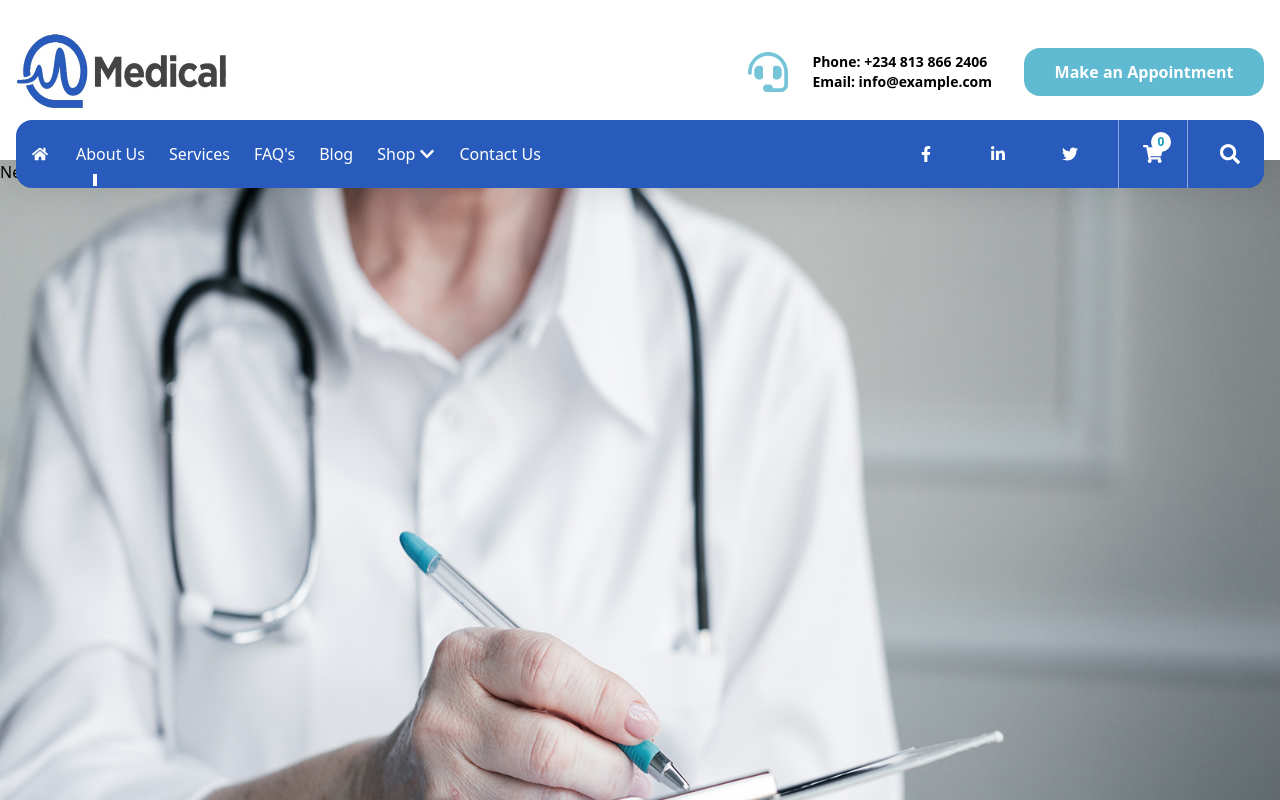
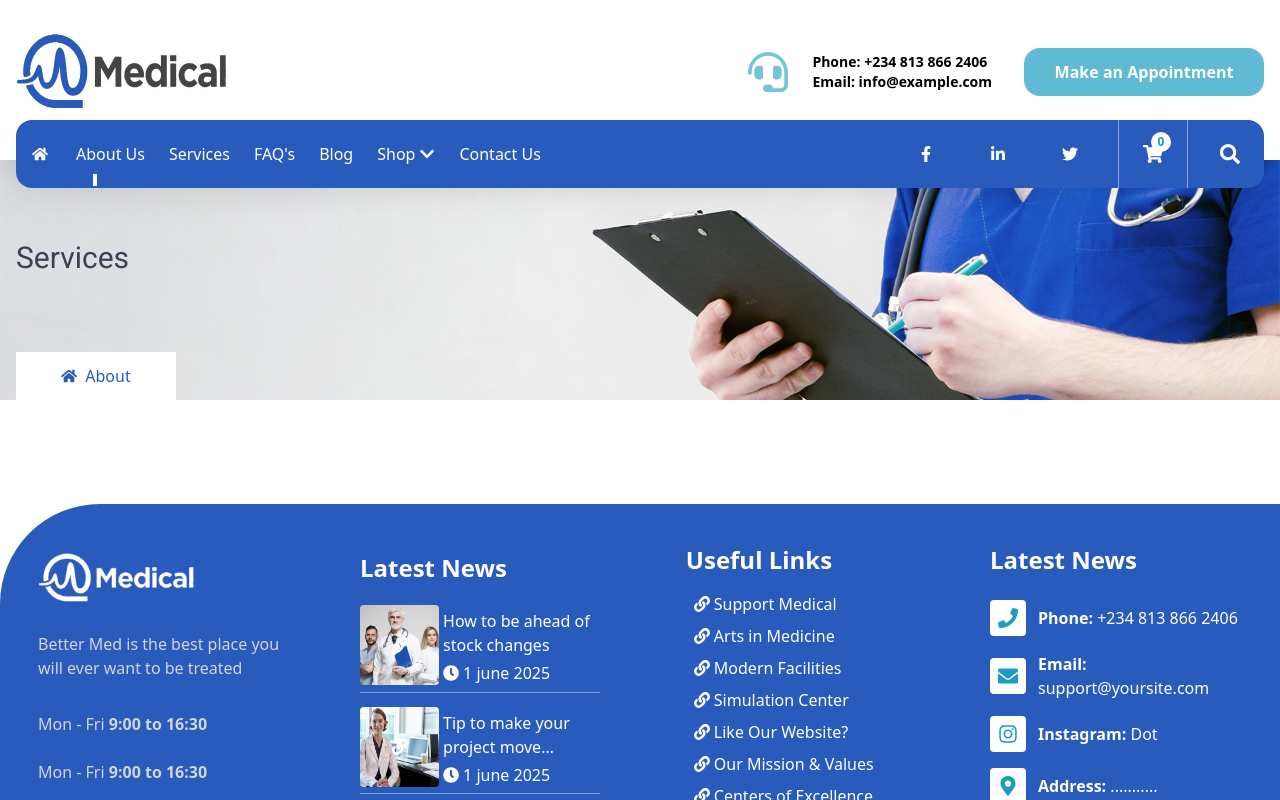
Before and after one commit to Dotuncom/Better-Med, a React (Vite) app: page /about in a window 1280 px wide. Shown: the top 800 px of the page. Built offline with nearby package versions, Linux system fonts and the light colour scheme.

Commit message:
implemented breadcrumb layout

```diff
--- a/src/components/ui/Card/TestimonialCard.tsx
+++ b/src/components/ui/Card/TestimonialCard.tsx
@@ -10,11 +10,11 @@ const TestimonialCard = ({ testimonial }: Props) => {
 
 
       <div className="flex  z-900 flex-col  items-center justify-center ">
-        <div className=" h-30 w-30  absolute  top-0 rounded-full overflow-hidden  left-1/2 -translate-x-1/2 -translate-y-1/2 flex justify-center ">
+        <div className=" h-30 w-30  absolute border border-white bg-accent  top-0 rounded-full overflow-hidden  left-1/2 -translate-x-1/2 -translate-y-1/2 flex justify-center ">
           <img
             src={testimonial.image}
             alt={testimonial.name}
-            className=" h-full w-full  z-90   bg-red-400  border-white shadow-md cover"
+            className=" h-full w-full  z-90 border border-white   bg-accent text-white  shadow-md cover"
           />
         </div>
 
--- a/src/features/home/components/CustomerRating.tsx
+++ b/src/features/home/components/CustomerRating.tsx
@@ -10,8 +10,17 @@ const CustomerRating = () => {
 
 
   return (
-    <div className="min-h-screen" style={{backgroundImage:`url(${background})`}}>
-        <div className='container flex gap-2 mx-auto  px-4'>
+    <div className="min-h-screen py-8" style={{backgroundImage:`url(${background})`}}>
+        <div className='container flex flex-col gap-2 mx-auto  space-y-4 px-4'>
+          <div className='text-center'>
+ <h3 className="text-[36px] font-Nuito font-medium text-gray-600">
+                  See what said our <span className="text-primary"> Patient and Visitors</span>
+                </h3>
+                <h5 className="tracking-5 text-[20px] ">
+                  Our goal is your complete health and wellness
+                </h5>
+          </div>
+
            <Carousel className="w-full h-full">
         <CarouselContent className='h-150 flex items-center'>
           {testimonials.map((testimonial) => (
--- a/src/features/home/components/Herosection.tsx
+++ b/src/features/home/components/Herosection.tsx
@@ -15,12 +15,8 @@ const Herosection = () => {
       className='h-105 sticky lg:min-h-screen  border-primary  bg-cover bg-center lg:py-20'
       style={{ backgroundImage: `url(${slider1})` }}
     >
-        {/* <Header
-        isMobileMenuOpen={isMobileMenuOpen}
-        toggleMobileMenu={toggleMobileMenu}
-      /> */}
 
-     <div className='max-w-7xl mx-auto lg:mt-20 pb-8  py-2 px-4'>
+     <div className='max-w-7xl mx-auto lg:mt-20z pb-8  py-2 px-4'>
       <div className='max-w-[270px] md:max-w-md lg:max-w-2xl space-y-4 rounded-br-2xl'>
 <img src={heart} alt="heart" className='w-12 h-10 lg:hidden' />
 
--- /dev/null
+++ b/src/layout/BreadCrumb.tsx
@@ -0,0 +1,24 @@
+import { FaHome } from "react-icons/fa"
+import { Link, useLocation } from "react-router-dom"
+
+const BreadCrumb = () => {
+    const location = useLocation()
+    const pathnames = location.pathname.split('/').filter(x=>x)
+
+  return (
+    <div className="flex items-center justify-center gap-2">
+        <FaHome/>
+        {pathnames.map((pathname,index)=>{
+            const routeTo = `/${pathnames.slice(0,index +1).join('/')}`
+            return(
+                <Link to={routeTo}>
+                            {pathname.charAt(0).toLocaleUpperCase() + pathname.slice(1)}
+                </Link>
+            )
+
+        })}
+    </div>
+  )
+}
+
+export default BreadCrumb
--- /dev/null
+++ b/src/layout/DynamicLayout.tsx
@@ -0,0 +1,32 @@
+import { Outlet } from 'react-router-dom'
+import slide2 from '../assets/slider3.jpg'
+import BreadCrumb from './BreadCrumb'
+
+
+const DynamicLayout = () => {
+  return (
+     <div className='relative flex flex-col space-y-80'>
+      <div className='absolute  inset-0 bg-cover flex  bg-center min-h-60' style={{backgroundImage:`url(${slide2})`}}>
+        <div className='container mx-auto px-4 pt-20 flex justify-between flex-col '>
+         <h1 className=' text-3xl text-gray-700 font-medium font-Roboto'>Services</h1>
+         <div className=' bg-white  flex items-center justify-center gap-1 min-h-12 text-baset text-primary w-40'>
+
+          <BreadCrumb/>
+        </div>
+        </div>
+
+      </div>
+
+
+      <div className='max-w-7xl px-6 flex flex-col'>
+
+        <Outlet/>
+      </div>
+  <div className=''>
+
+  </div>
+    </div>
+  )
+}
+
+export default DynamicLayout
--- a/src/layout/Footer.tsx
+++ b/src/layout/Footer.tsx
@@ -81,7 +81,7 @@ const Footer = () => {
   ];
 const currentYear:number = new Date().getFullYear()
   return (
-    <div className="min-screen w-full bg-primary rounded-tl-[100px] py-10 px-4">
+    <div className="min-screen  w-full bg-primary rounded-tl-[100px] py-10 px-4">
       <div className="grid grid-cols-1 md:grid-cols-4 place-items-center gap-8">
         <div className="max-w-[260px] min-h-90 max-h-90  flex flex-col space-y-8 text-gray-300 p-2">
           <div className="w-40 h-12">
--- a/src/layout/Header.tsx
+++ b/src/layout/Header.tsx
@@ -9,7 +9,7 @@ interface HeaderProps {
 
 const Header = ({ isMobileMenuOpen, toggleMobileMenu }: HeaderProps) => {
   return (
-    <div className="z-90 sticky  bg-white shadow-2xl w-full lg:h-40">
+    <div className="z-90 sticky   bg-white shadow-2xl w-full lg:h-40">
       <div className="container mx-auto py-2 lg:py-8 px-4">
         <div className="flex items-center justify-between">
           <div className="w-54 h-14 lg:h-20 lg:w-54">
--- a/src/pages/About.tsx
+++ b/src/pages/About.tsx
@@ -1,32 +1,7 @@
-import { useState } from 'react'
-import slide1 from '../assets/slider-2 .jpg'
-import slide2 from '../assets/slider3.jpg'
 
-type ImagesProps = {
-  id: number,
-  path: string
-}
 const About = () => {
-  const [initial, setInitial] = useState(0)
-
-  const images: ImagesProps[] = [
-    { id: 1, path: slide1 },
-    { id: 2, path: slide2 }
-  ]
-
-  const next = () => {
-    setInitial(prev => (prev + 1) % images.length)
-  }
-
   return (
-    <div className='min-h-screen'>
-      <img
-      className='absolute h-full w-full'
-        src={images[initial].path} alt="" />
-      <button
-      className='relative'
-      onClick={next}>Next</button>
-    </div>
+    <div>About</div>
   )
 }
 
--- /dev/null
+++ b/src/pages/Faqs.tsx
@@ -0,0 +1,8 @@
+
+const Faqs = () => {
+  return (
+    <div>Faqs</div>
+  )
+}
+
+export default Faqs
--- /dev/null
+++ b/src/pages/Service.tsx
@@ -0,0 +1,8 @@
+
+const Service = () => {
+  return (
+    <div>Service</div>
+  )
+}
+
+export default Service
```
Also changed, not shown: src/route.tsx (+16 -9 lines).
